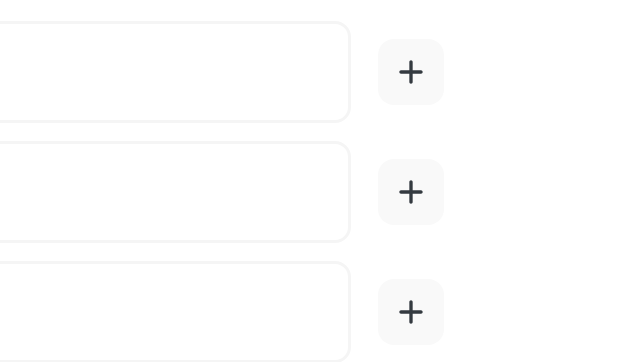
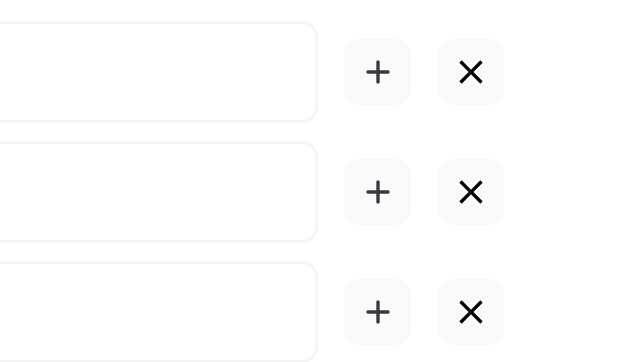
Before and after one commit to patkarns/upvotes, a React (Vite) app: page / in a window 1280 px wide. Shown: the part 208-570 px from the top of the page, without its empty margins (640-1280 px from the left). Built offline with nearby package versions, Linux system fonts and the light colour scheme.

Commit message:
refactor [upvotes-list]: create a parent component to handle upvote lists

```diff
--- a/src/App.jsx
+++ b/src/App.jsx
@@ -1,16 +1,10 @@
 import './App.scss'
-import UpvoteList from './components/upvote-list/UpvoteList'
+import Upvote from './components/upvote/Upvote'
 
 function App() {
-
-
   return (
     <>
-      <div className="card">
-        <UpvoteList/>
-        <UpvoteList/>
-        <UpvoteList/>
-      </div>
+      <Upvote/>
     </>
   )
 }
--- a/src/components/upvote-list/UpvoteList.tsx
+++ b/src/components/upvote-list/UpvoteList.tsx
@@ -2,25 +2,25 @@ import { useState } from "react";
 
 import Box from '@mui/material/Box';
 
-import colors from "../../styles/utilities/colors.module.scss";
 import { ReactComponent as PlusIcon } from "../../assets/plus.svg";
-import Upvote from '../upvote/Upvote';
+import { ReactComponent as ClearIcon } from "../../assets/clear.svg";
+import UpvoteButton from '../upvote-button/UpvoteButton';
 import './UpvoteList.scss';
-import { flexbox } from "@mui/system";
 
-function UpvoteList() {
-  const [isSelected, setIsSelected] = useState(false);
-  const [numUpvotes, setNumUpvotes] = useState(0);
+function UpvoteList({ id, isSelected, setIsSelected, numUpvotes, setNumUpvotes }) {
+  // const [isSelected, setIsSelected] = useState(false);
+  // const [numUpvotes, setNumUpvotes] = useState(0);
 
-  const upvotes = [...Array(numUpvotes)].map((e, i) => <Upvote key={i} isSelected={isSelected} setIsSelected={setIsSelected}/>)
+  const upvotes = [...Array(numUpvotes)].map((e, i) => <UpvoteButton key={i} isSelected={isSelected} setIsSelected={() => setIsSelected(id)}/>)
 
   return (
     <div style={{ display: 'flex', justifyContent: 'space-between', alignItems: 'center'}}>
     <Box className="UpvotesList" sx={{ display: 'flex' }}> {upvotes}</Box>
-    <button className="AddUpvoteButton" onClick={() => setNumUpvotes(numUpvotes + 1)}>
+    <button className="AddUpvoteButton" onClick={() => setNumUpvotes(id, numUpvotes + 1)}>
       {" "}
       <PlusIcon />{" "}
     </button>
+    <button onClick={() => setNumUpvotes(id, 0)}><ClearIcon /></button>
   </div>
   );
 }
--- a/src/components/upvote/Upvote.scss
+++ /dev/null
@@ -1,3 +0,0 @@
-.UpvoteButton {
-    margin: .5rem;
-}
--- a/src/components/upvote/Upvote.tsx
+++ b/src/components/upvote/Upvote.tsx
@@ -1,23 +1,48 @@
 import { useState } from "react";
 
-import colors from "../../styles/utilities/colors.module.scss";
-import { ReactComponent as ArrowUpIcon } from "../../assets/arrow-up.svg";
-import "./Upvote.scss";
+import UpvoteList from "../upvote-list/UpvoteList";
 
-function Upvote({ isSelected, setIsSelected }) {
+function Upvote() {
+  const [upvoteListsById, setUpvoteListsById] = useState({
+    0: { id: 0, numUpvotes: 0, isSelected: false },
+    1: { id: 1, numUpvotes: 0, isSelected: false },
+    2: { id: 2, numUpvotes: 0, isSelected: false },
+  });
+
+  const setIsSelected = (id) => {
+    const upvoteList = upvoteListsById[id];
+    setUpvoteListsById({
+      ...upvoteListsById,
+      [id] : {
+        ...upvoteList,
+        isSelected: !upvoteList.isSelected
+      }
+    })
+  };
+
+  const setNumUpvotes = (id, numUpvotes) => {
+    const upvoteList = upvoteListsById[id];
+    setUpvoteListsById({
+      ...upvoteListsById,
+      [id] : {
+        ...upvoteList,
+        numUpvotes
+      }
+    })
+  };
+
   return (
-    <button
-      style={{
-        backgroundColor: isSelected
-          ? colors.backgroundSelected
-          : colors.backgroundDefault,
-      }}
-      className="UpvoteButton"
-      onClick={() => setIsSelected(!isSelected)}
-    >
-      {" "}
-      <ArrowUpIcon fill={isSelected ? colors.selected : colors.default} />{" "}
-    </button>
+    <div className="card">
+      {Object.keys(upvoteListsById).map((upvoteListId) => (
+        <UpvoteList
+          id={upvoteListId}
+          isSelected={upvoteListsById[upvoteListId].isSelected}
+          numUpvotes={upvoteListsById[upvoteListId].numUpvotes}
+          setIsSelected={setIsSelected}
+          setNumUpvotes={setNumUpvotes}
+        />
+      ))}
+    </div>
   );
 }
 
```
